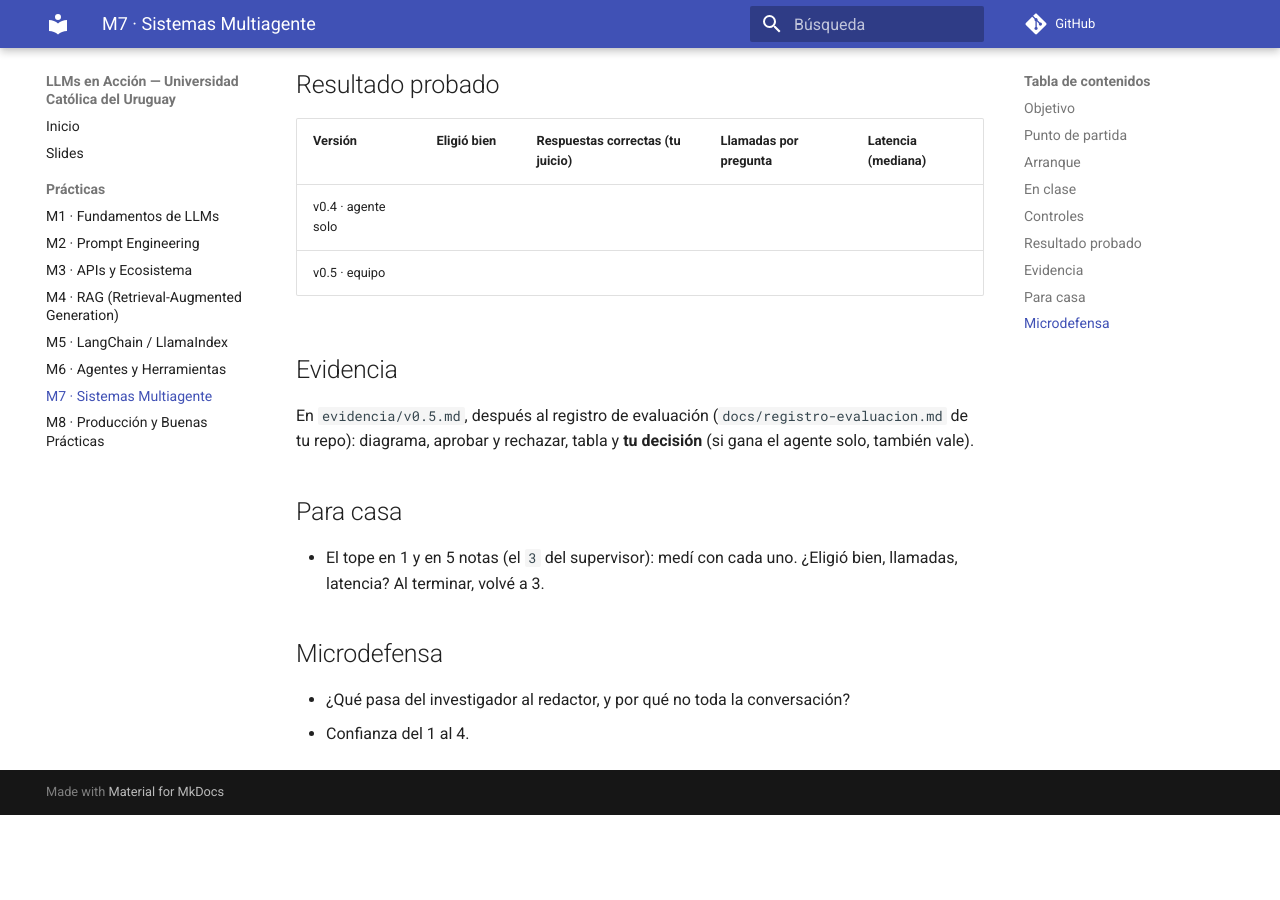
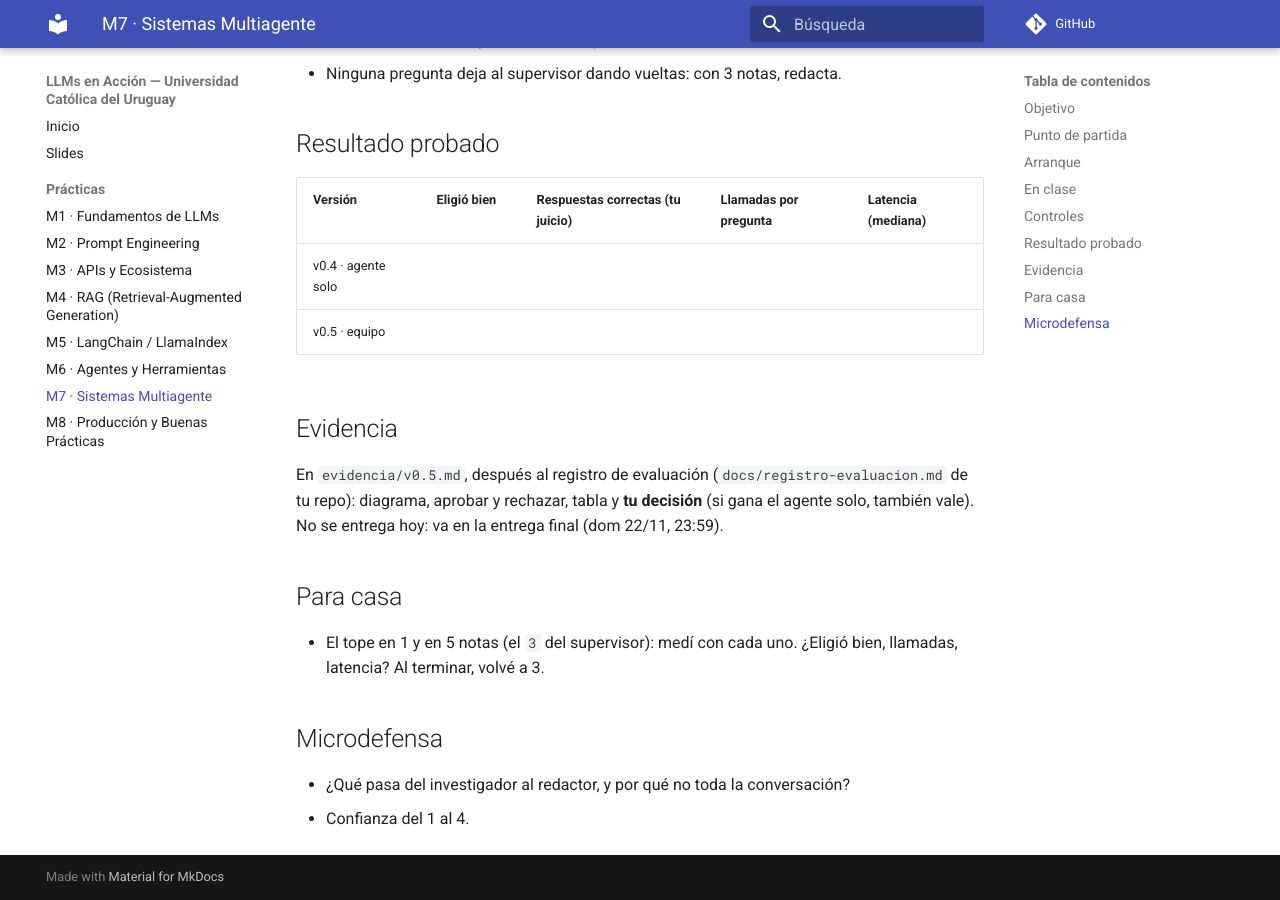
Before and after one commit to JuanFKurucz/ucu-la, an MkDocs documentation site: the page built from docs/practicas/m7-v05-multiagente.md, in a window 1280 px wide and 900 px high, scrolled down 3042 px. Built offline with MkDocs 1.6.1 and Material for MkDocs 9.7.7, drawn with Linux system fonts in a browser that asks for light colours; comment, search, counter and statistics services are not loaded; before the commit the page ends 3857 px from its top, so only the background shows below that; some of the changed text lies outside the part shown.

```diff
--- a/docs/practicas/m7-v05-multiagente.md
+++ b/docs/practicas/m7-v05-multiagente.md
@@ -21,6 +21,7 @@
 - **El contrato:** `responder(pregunta)` devuelve lo de v0.4 más `aprobada`: si la persona rechaza, no hay respuesta.
 - **¿Sin el entorno instalado?** Lo mismo en Colab: el botón «Open in Colab» de arriba.
 - **Con tu asistente de IA:** pegale cada paso y pedile «explicame cada renglón».
+- **Web y fallas:** `web = "grabada"` en `config.toml`, como en M6. Con `503`, esperá un minuto y repetí.
 
 El grafo es un flujo de Power Automate escrito en código: cada `add_node` es una caja y cada `add_edge`, una flecha. El **estado** es una fila que viaja de caja en caja; cada caja completa sus columnas.
 
@@ -111,7 +112,7 @@ El grafo es un flujo de Power Automate escrito en código: cada `add_node` es un
 
 ## Evidencia
 
-En `evidencia/v0.5.md`, después al registro de evaluación (`docs/registro-evaluacion.md` de tu repo): diagrama, aprobar y rechazar, tabla y **tu decisión** (si gana el agente solo, también vale).
+En `evidencia/v0.5.md`, después al registro de evaluación (`docs/registro-evaluacion.md` de tu repo): diagrama, aprobar y rechazar, tabla y **tu decisión** (si gana el agente solo, también vale). No se entrega hoy: va en la entrega final (dom 22/11, 23:59).
 
 ## Para casa
 
```
Also changed, not shown: docs/practicas/m3-v01-api.md (+1 -1 lines), 9 other files.
